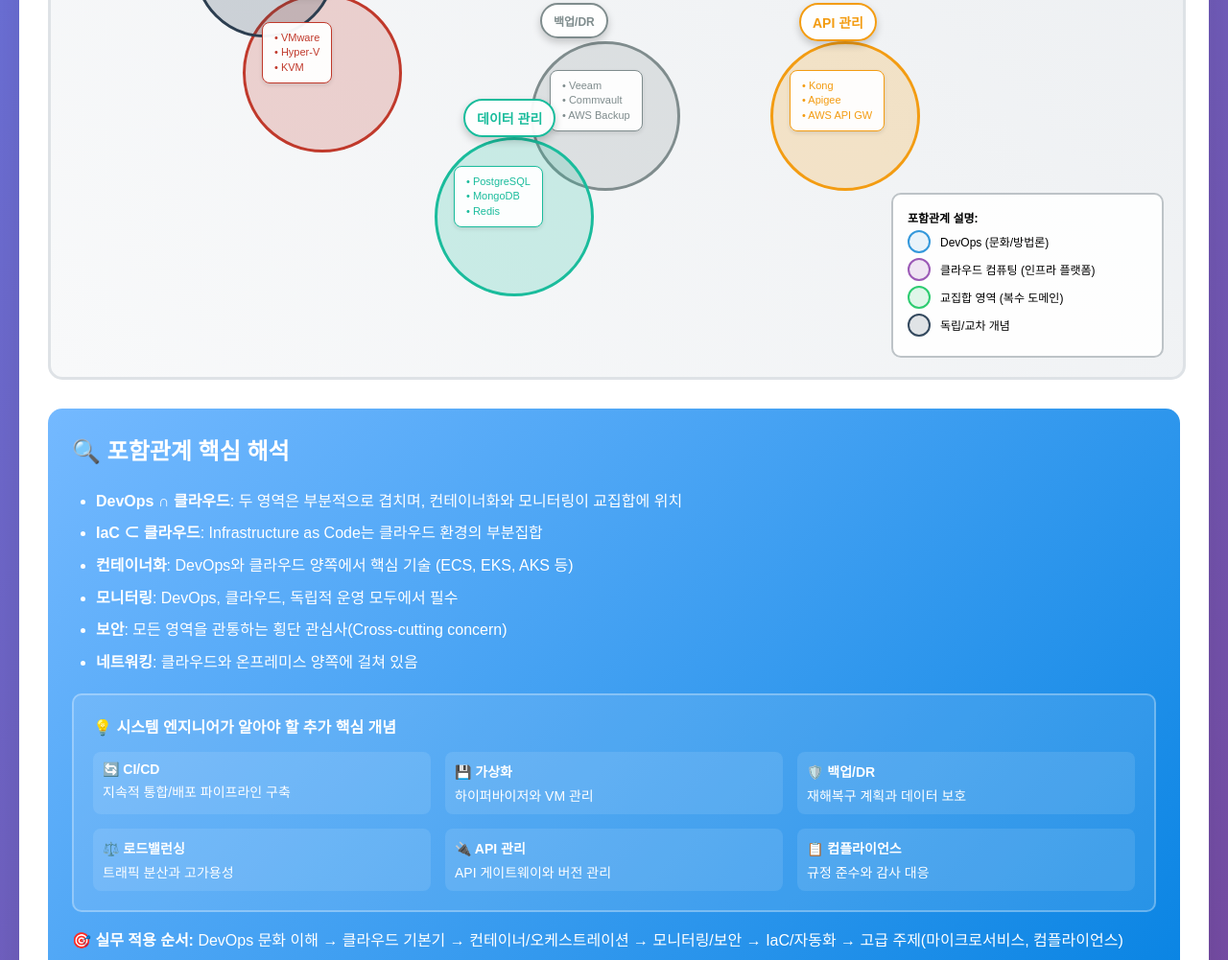
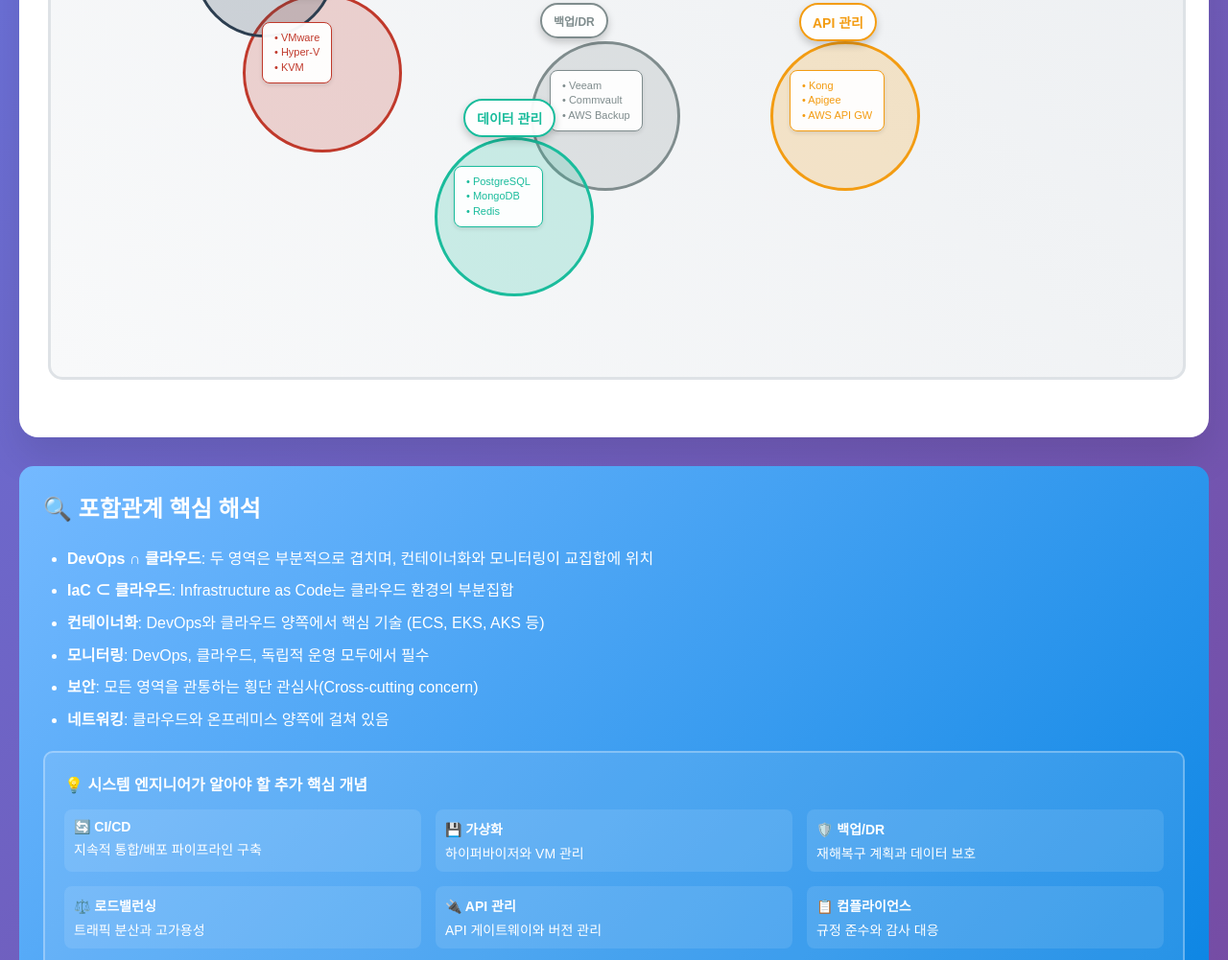
Before and after one commit to gqwerty/SE_study, a plain HTML site: page index.html in a window 1280 px wide. Shown: the part 975-1976 px from the top of the page at 96% size. Drawn offline with Linux system fonts and the light colour scheme.

Commit message:
Update index.html

```diff
--- a/index.html
+++ b/index.html
@@ -654,25 +654,6 @@
     <div class="label data-label">데이터 관리</div>
     <div class="tech-list data-list">• PostgreSQL<br>• MongoDB<br>• Redis</div>
 
-    <!-- 범례 -->
-    <div class="legend">
-      <strong>포함관계 설명:</strong>
-      <div class="legend-item">
-        <div class="legend-color" style="background: rgba(52, 152, 219, 0.1); border-color: #3498db;"></div>
-        DevOps (문화/방법론)
-      </div>
-      <div class="legend-item">
-        <div class="legend-color" style="background: rgba(155, 89, 182, 0.15); border-color: #9b59b6;"></div>
-        클라우드 컴퓨팅 (인프라 플랫폼)
-      </div>
-      <div class="legend-item">
-        <div class="legend-color" style="background: rgba(46, 204, 113, 0.15); border-color: #2ecc71;"></div>
-        교집합 영역 (복수 도메인)
-      </div>
-      <div class="legend-item">
-        <div class="legend-color" style="background: rgba(52, 73, 94, 0.15); border-color: #34495e;"></div>
-        독립/교차 개념
-      </div>
     </div>
   </div>
 
```
